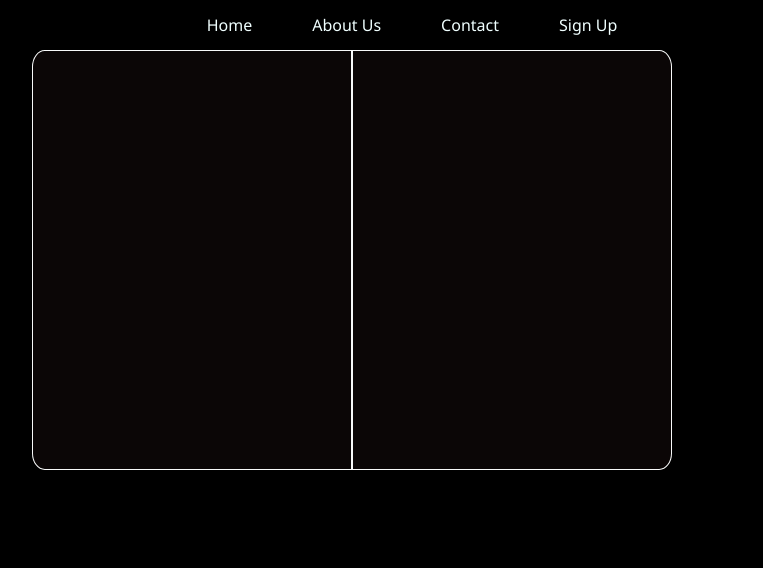
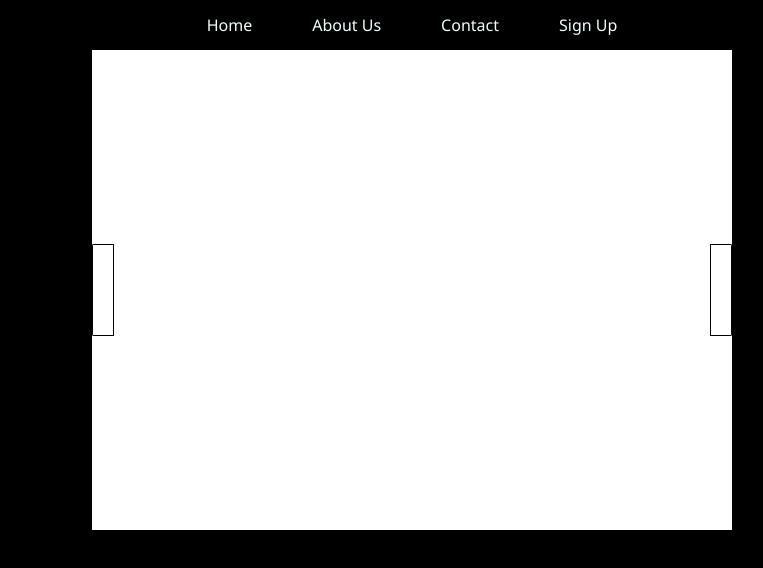
Before and after one commit to Campr1/Pong, a plain HTML site: page index.html in a window 1280 px wide. Shown: the whole page, without its empty margins (228-991 px from the left). Drawn offline with Linux system fonts and the light colour scheme.

Commit message:
refactor css for game board

```diff
--- a/index.html
+++ b/index.html
@@ -15,9 +15,9 @@
       <li><a href="#">Sign Up</a></li>
     </ul>
   </nav>
-  <div class = "game-board">
-    <div class="box1"></div>
-    <div class="box2"></div>
-</div>
+    <div class = "game-board">
+      <div class="box1 paddle"></div>
+      <div class="box2 paddle"></div>
+    </div>
 </body>
 </html>
--- a/style.css
+++ b/style.css
@@ -1,6 +1,6 @@
-*{
+* {
   margin: 0;
-  padding:0;
+  padding: 0;
 }
 
 body {
@@ -15,7 +15,7 @@ body {
 
 nav {
   background-color: black;
-  box-shadow: 3px 2px 3px rgba(red, green, blue, alpha);
+  box-shadow: 3px 2px 3px rgba(0, 0, 0, 0.5); /* Corrected RGBA syntax */
 }
 
 nav ul {
@@ -24,7 +24,6 @@ nav ul {
   display: flex;
   justify-content: center;
   align-items: center;
-
 }
 
 nav li {
@@ -46,24 +45,36 @@ nav a:hover {
 
 .game-board {
   display: grid;
-  width: 100vw;
-  grid-template-columns: 320px 320px 120px;
-  grid-template-rows: 420px 120px 120px 20px;
+  background-color: #ffffff;
+  width: 50vw;
+  height: 60vh;
+  grid-template-columns: repeat(3, 1fr);
+  grid-template-rows: repeat(4, 1fr);
   justify-content: center;
- }
+  align-items: center;
+  margin: 0 auto; /* Set left and right margins to auto */
+}
 
- .box1 {
-  background-color: #0b0606;
+.box1 {
+  grid-column: 1;
+  grid-row: 2 / span 2;
+  background-color: #ffffff;
+  width: 20px;
+  height: 90px;
   border: 1px solid black;
-  border-color: rgb(248, 249, 249);
+  border-color: rgb(2, 2, 2);
   border-top-left-radius: 4%;
   border-bottom-left-radius: 4%;
- }
+}
 
- .box2 {
-  background-color: #0b0606;
+.box2 {
+  grid-column: 4;
+  grid-row: 2 / span 2;
+  background-color: #ffffff;
+  width: 20px;
+  height: 90px; /* Corrected typo p0px to 90px */
   border: 1px solid black;
-  border-color: rgb(248, 249, 249);
+  border-color: rgb(2, 2, 2);
   border-top-right-radius: 4%;
   border-bottom-right-radius: 4%;
- }
+}
```
